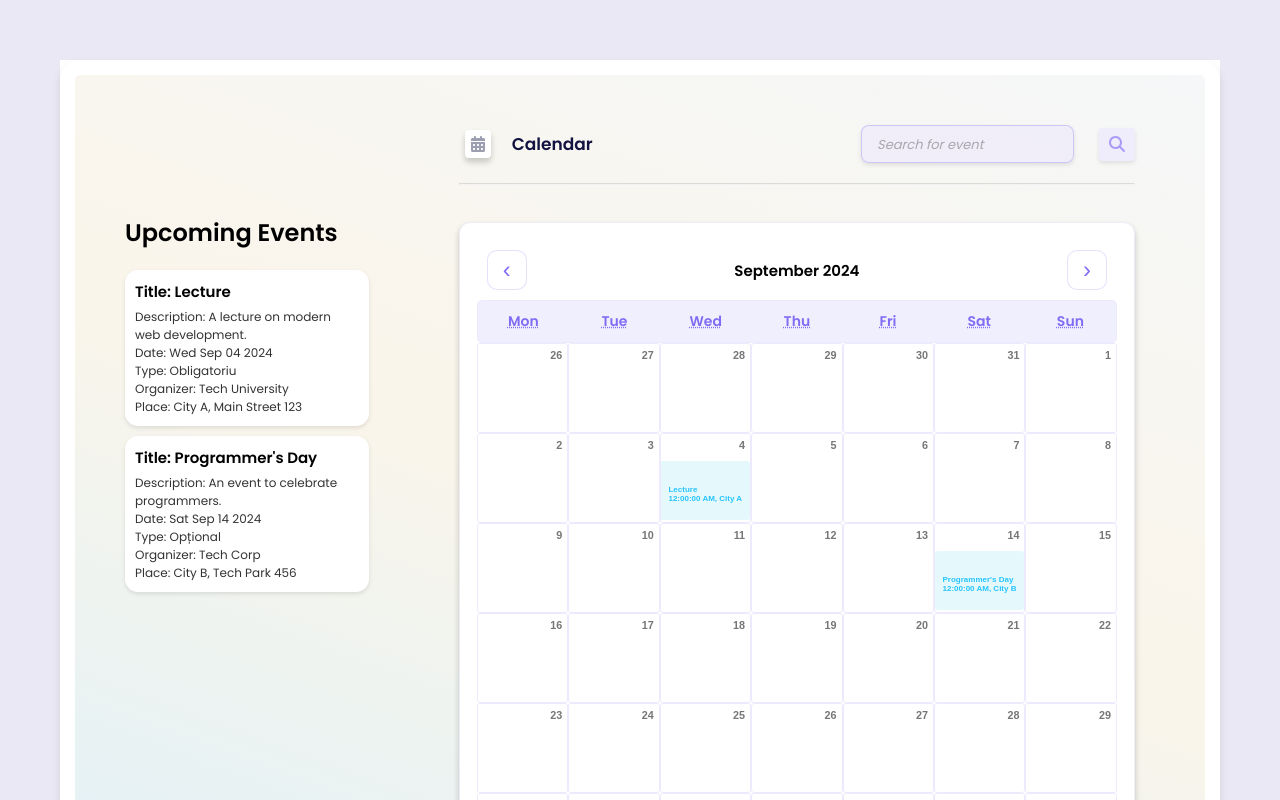
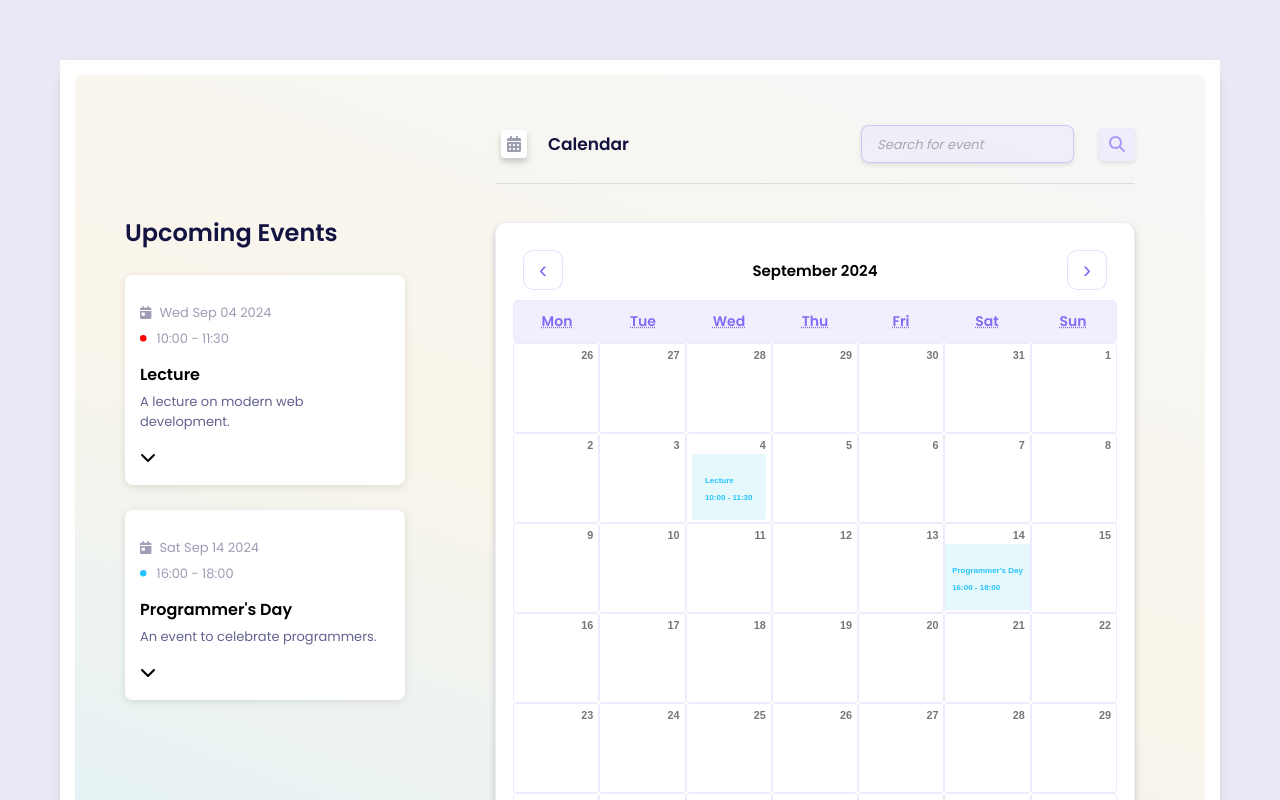
Before and after one commit to IsStephy/EventLink, a React (Create React App) app: page / in a window 1280 px wide. Shown: the top 800 px of the page. Built offline with nearby package versions, Linux system fonts and the light colour scheme.

Commit message:
styled upcoming events

```diff
--- a/src/App.css
+++ b/src/App.css
@@ -9,7 +9,7 @@
   height: 90px;
   display: flex;
   align-items: flex-end; /* Aligns items to the bottom */
-  justify-content: flex-end; /* Aligns items to the right */
+  justify-content: center; /* Aligns items to the right */
   border: 1.2px solid rgba(237, 234, 254, 1);
   font-size: 9px;
   padding-top: 7px;
@@ -105,11 +105,16 @@
 /* Styling for events inside the calendar tiles */
 .event-css {
   background-color: rgba(229, 249, 253, 1);
-  margin-top: 20px;
-  margin-bottom: 12px;
+  margin-top: 5px; /* Reduce margin for better fit */
   color: rgba(39, 196, 255, 1);
   font-size: 8px;
+  width: 100%; /* Take up full width of the tile */
+  height: 70%;
+  padding: 5px; /* Add some padding for better readability */
+  box-sizing: border-box;
+  border-radius: 4px; /* Optional: adds rounded corners */
 }
+
 
 .calendar-and-upc-events-css {
   display: flex;
@@ -258,6 +263,10 @@ body, .upcoming-events {
   margin-right: 20px; /* Adjust the right margin to create space */
 }
 
+.upcoming-events-text-css {
+  color: rgba(19,19,65,255);
+}
+
 .calendar-section {
   padding-right: 0px;
   padding-bottom: 22px;
@@ -400,3 +409,83 @@ body, .upcoming-events {
   font-family: 'Poppins', sans-serif;
   font-size: 13px;
 }
+
+.mandatory-events-css, .optional-events-css {
+  background-color: white;
+  box-shadow: 0 2px 4px rgba(0, 0, 0, 0.1);
+  background-color: white; /* Individual white background for each event */
+  padding: 15px; /* Padding inside each event */
+  border-radius: 8px; /* Rounded corners */
+  box-shadow: 0 2px 8px rgba(0, 0, 0, 0.1); /* Shadow for subtle separation */
+  margin-top: 25px;
+  width: 250px;
+}
+
+.point-time-css-1, .point-time-css-2 {
+  display: flex;
+  align-items: center;
+  gap: -10px;
+}
+
+.icon-and-place-css-1, .icon-and-place-css-2 {
+  display: flex;
+  align-items: center;
+  gap: 8px;
+}
+
+.date-icon-date-css-1, .date-icon-date-css-2 {
+  display: flex;
+  align-items: center;
+  gap: 8px;
+}
+
+.point-icon-1 {
+  color: red;
+  font-size: 6.5px;
+}
+
+.point-icon-2 {
+  color: rgba(39, 196, 255, 1);
+  font-size: 6.5px;
+}
+
+.date-icon-date-css-1,
+.point-time-css-1,
+.date-icon-date-css-2,
+.point-time-css-2 {
+  margin: 0; /* Remove margins */
+  padding: 0; /* Remove padding */
+  color: rgba(159,156,180,255);
+  font-size: 13px;
+}
+
+.point-time-css-1,
+.point-time-css-2 {
+  margin-top: -20px; /* Reduce space between date and time, adjust this as needed */
+}
+
+.mandatory-events-css,
+.optional-events-css {
+  margin-bottom: 5px; /* Reduce the spacing between events */
+}
+
+.hour-css-1,
+.hour-css-2 {
+  margin-left: 5px; /* Adjust as necessary */
+  padding-left: 5px; /* Adjust to reduce space between the icon and the text */
+}
+
+.title-css-1 h4,
+.title-css-2 h4,
+.descriere-css-1,
+.descriere-css-2 {
+  margin: 0;
+  padding: 0;
+}
+
+.descriere-css-1,
+.descriere-css-2 {
+  margin-top: -8px;
+  font-size: 13px;
+  color: rgba(99,99,144,255);
+}
--- a/src/App.js
+++ b/src/App.js
@@ -4,6 +4,10 @@ import './App.css';
 import { FontAwesomeIcon } from '@fortawesome/react-fontawesome';
 import { faSearch, faCalendarAlt } from '@fortawesome/free-solid-svg-icons';
 import { faCircle } from '@fortawesome/free-solid-svg-icons';
+import { faMapMarkerAlt } from '@fortawesome/free-solid-svg-icons';
+import { faChevronDown } from '@fortawesome/free-solid-svg-icons';
+import { faCalendarDay } from '@fortawesome/free-solid-svg-icons';
+
 
 // Class representing a Place
 class Place {
@@ -29,13 +33,13 @@ class Organizer {
 class Event {
   constructor(id, titlu, descriere, data, tip, ora, organizer, place) {
     this.id = id;
-    this.titlu = titlu;
+    this.titlu = titlu; //
     this.descriere = descriere;
-    this.data = data;
-    this.tip = tip;
-    this.ora = ora;
+    this.data = data; //
+    this.tip = tip; //
+    this.ora = ora; //
     this.organizer = organizer;
-    this.place = place;
+    this.place = place; //
   }
 }
 
@@ -55,6 +59,67 @@ function UpcomingEvents({ events }) {
             Organizer: {upcomingEvent.organizer.nume}<br />
             Place: {upcomingEvent.place.oras}, {upcomingEvent.place.strada}
           </p>
+        </div>
+      ))}
+    </div>
+  );
+}
+
+function HalfUpcomingEvents({ events }) {
+  const lastEvents = events.slice(-2);
+  let arrayEventTypes = [];
+
+  lastEvents.forEach((event, index) => {
+    if (event.tip === 'Obligatoriu') {
+      arrayEventTypes[index] = true;
+    } else {
+      arrayEventTypes[index] = false;
+    }
+  });
+
+  return (
+    <div className='half-of-upcoming-events-css'>
+      {lastEvents.map((event, index) => (
+        <div key={index}>
+          {arrayEventTypes[index] ? (
+            <div className='mandatory-events-css'>
+            <div className='date-icon-date-css-1'>
+              <div> <DateIcon/> </div>
+              <div> <p>{event.data.toDateString()}</p> </div>
+            </div>
+
+            <div className='point-time-css-1'>
+                <div className='point-icon-1'> <PointIcon /> </div>
+                <div className='hour-css-1'> <p>{event.ora}</p> </div>
+              </div>
+
+            <div className='title-css-1'> <h4>{event.titlu}</h4> </div>
+
+            <div className='descriere-css-1'> <p> {event.descriere} </p> </div>
+
+              <ShowMoreIcon/>
+
+            </div>
+          ) : (
+            <div className='optional-events-css'>
+            <div className='date-icon-date-css-2'>
+              <div> <DateIcon/> </div>
+              <div> <p>{event.data.toDateString()}</p> </div>
+            </div>
+
+            <div className='point-time-css-2'>
+                <div className='point-icon-2'> <PointIcon /> </div>
+                <div className='hour-css-2'> <p>{event.ora}</p> </div>
+              </div>
+
+              <div className='title-css-2'> <h4>{event.titlu}</h4> </div>
+
+              <div className='descriere-css-2'> <p> {event.descriere} </p> </div>
+
+              <ShowMoreIcon/>
+
+            </div>
+          )}
         </div>
       ))}
     </div>
@@ -106,6 +171,30 @@ const PointIcon = () => {
   );
 };
 
+const LocationtIcon = () => {
+  return (
+    <div>
+      <FontAwesomeIcon icon={faMapMarkerAlt} className='location-icon-css'/>
+    </div>
+  );
+};
+
+const ShowMoreIcon = () => {
+  return (
+    <div>
+      <FontAwesomeIcon icon={faChevronDown} className='show-more-icon-css'/>
+    </div>
+  );
+};
+
+const DateIcon = () => {
+  return (
+    <div>
+      <FontAwesomeIcon icon={faCalendarDay} className='date-icon-css'/>
+    </div>
+  );
+};
+
 // Main App Component
 function App() {
   const [inputValue, setInputValue] = useState('');
@@ -138,6 +227,7 @@ function App() {
   const [showCalendar, setShowCalendar] = useState(true);
   const [showUpcomingEvents, setUpcomingEvents] = useState(true);
   const [showEventFromCalendar, setEventFromCalendar] = useState(null);
+  const [showHalfUpcomingEvents, setHalfUpcomingEvents] = useState(true);
 
   useEffect(() => {
     const eventsByDate = events.reduce((accumulation, event) => {
@@ -179,11 +269,12 @@ function App() {
       <div>
         {eventsForDate.map((event, index) => (
           <div key={index} className='event-on-calendar-button-css' onClick={() => handleEventCalendarClick(event)}>
-          <div className="event-css">
-            <strong>{event.titlu}</strong>
-            <div>{event.data.toLocaleTimeString()}, {event.place.oras}</div>
+            <div className='event-css'>
+              <p>{event.titlu}</p>
+              <p>{event.ora}</p>
+            </div>
           </div>
-        </div>
+
 
         ))}
       </div>
@@ -204,7 +295,7 @@ function App() {
             {showUpcomingEvents ? (
               <div className="upcoming-events-section">
                 <h2 className='upcoming-events-text-css'>Upcoming Events</h2>
-                <UpcomingEvents events={events} />
+                <HalfUpcomingEvents events={events} />
               </div>
             ) : showEventFromCalendar ? (
               <div className='event-from-calendar'>
```
